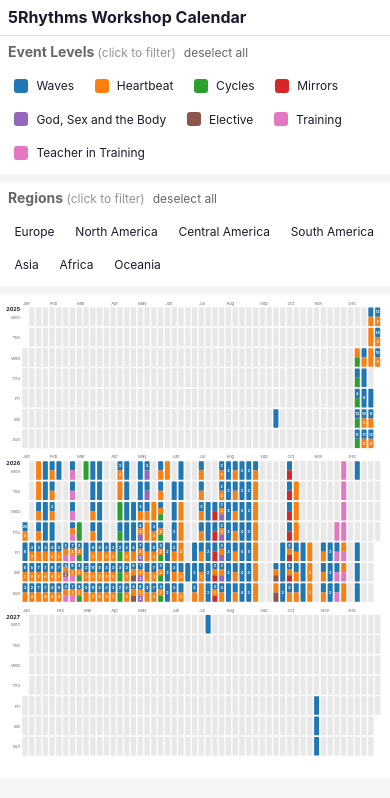
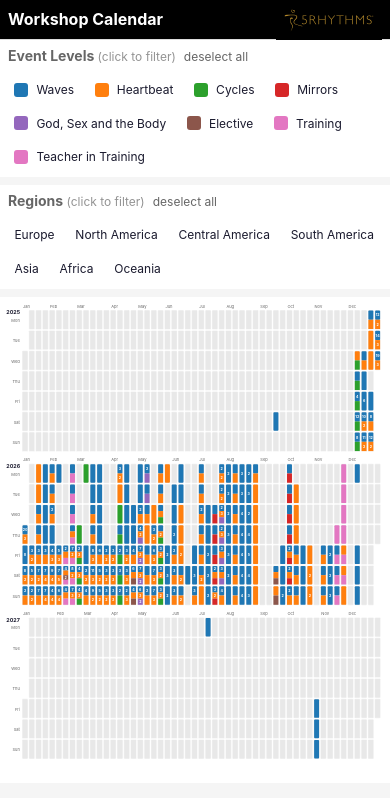
Before and after one commit to onlyforart/5rworkshops, a Vue app in the folder website/: page / in a window 390 px wide. Shown: the top 798 px of the page. Built offline with nearby package versions, Linux system fonts and the light colour scheme.

Commit message:
tidy the header

```diff
--- a/website/src/App.vue
+++ b/website/src/App.vue
@@ -5,7 +5,8 @@
 <template>
   <div class="app">
     <header>
-      <h1>5Rhythms Workshop Calendar</h1>
+      <h1>Workshop Calendar</h1>
+      <img src="/5rhythms-horizontal-english-black-gold.svg" alt="5Rhythms" class="logo" />
     </header>
     <main>
       <EventCalendar />
@@ -21,14 +22,23 @@
 }
 
 header {
-  background: var(--bg-secondary);
-  padding: 1rem 2rem;
+  background: #000;
+  padding: 0 2rem;
   border-bottom: 1px solid var(--border-color);
+  display: flex;
+  align-items: center;
+  justify-content: space-between;
+  height: 4rem;
 }
 
 header h1 {
   margin: 0;
   font-size: 1.5rem;
+  color: #fff;
+}
+
+.logo {
+  height: 4rem;
 }
 
 main {
@@ -38,11 +48,16 @@
 
 @media (max-width: 768px) {
   header {
-    padding: 0.75rem 1rem;
+    padding: 0 1rem;
+    height: 3rem;
   }
 
   header h1 {
     font-size: 1.25rem;
+  }
+
+  .logo {
+    height: 3rem;
   }
 
   main {
@@ -52,11 +67,16 @@
 
 @media (max-width: 480px) {
   header {
-    padding: 0.5rem;
+    padding: 0 0.5rem;
+    height: 2.5rem;
   }
 
   header h1 {
     font-size: 1rem;
+  }
+
+  .logo {
+    height: 2.5rem;
   }
 
   main {
```
Also changed, not shown: website/public/5rhythms-horizontal-english-black-gold.svg (added), website/public/5rhythms-horizontal-english-white-gold.svg (added).
